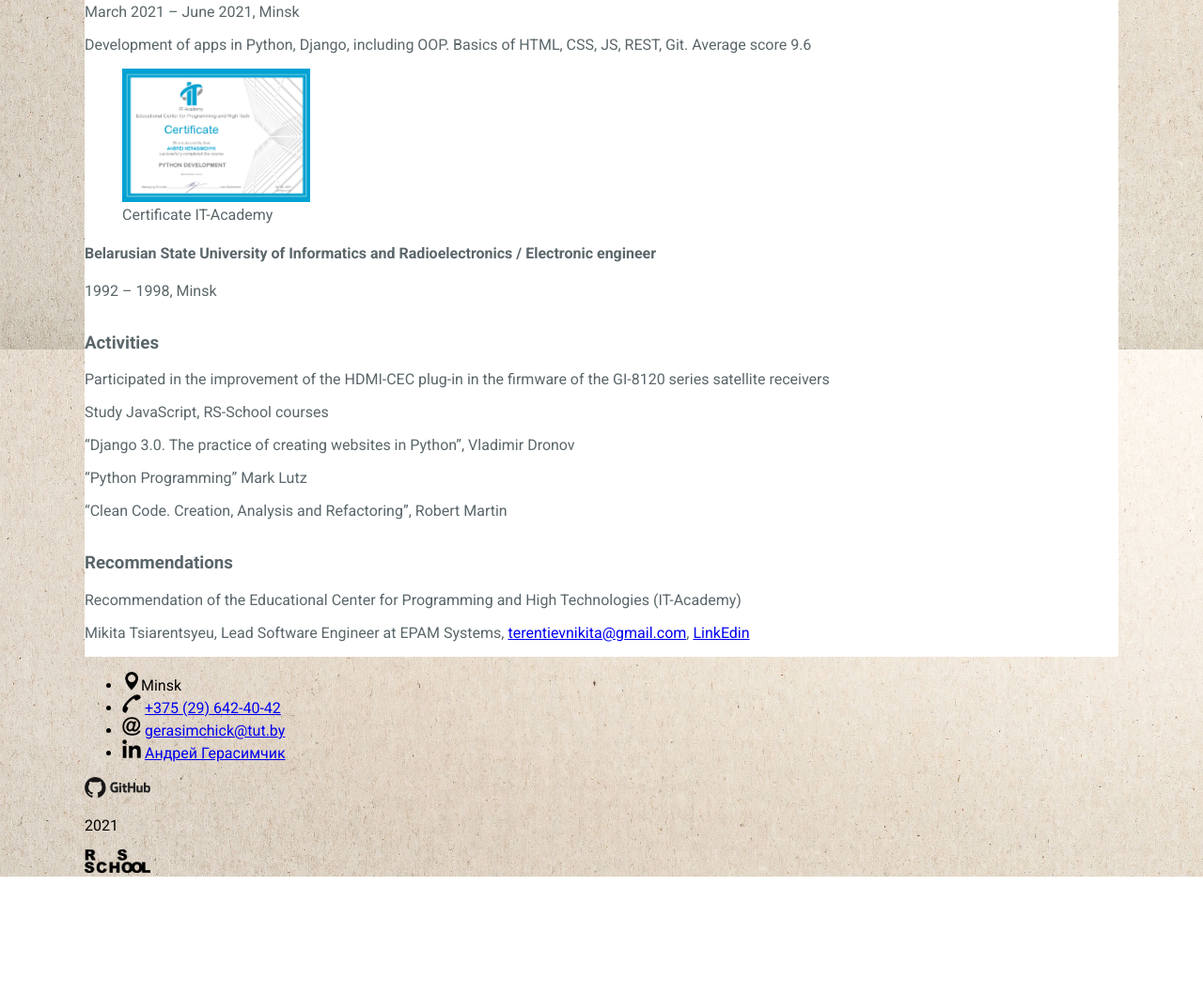
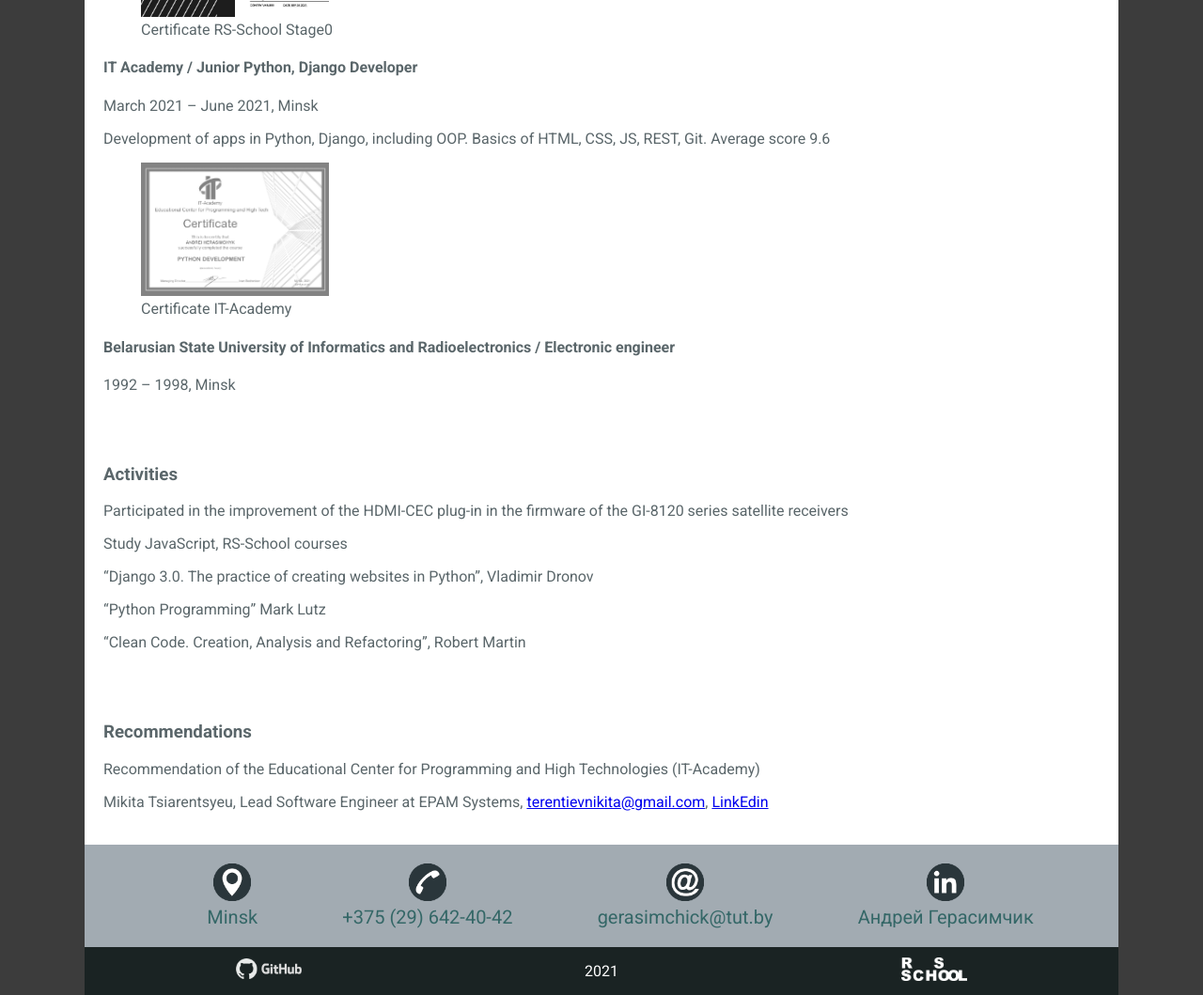
Before and after one commit to demmi/rsschool-cv, a plain HTML site: page index.html in a window 1280 px wide. Shown: the part 1337-2396 px from the top of the page at 94% size. Before the commit the page ends 2270 px from the top, so only its background shows below. Drawn offline with Linux system fonts and the light colour scheme.

Commit message:
feat: design fixes

```diff
--- a/index.html
+++ b/index.html
@@ -214,8 +214,11 @@
                     <p>July 2021 – PRESENT, Minsk</p>
                     <p>Development of apps in JavaScript</p>
                     <figure>
-                        <img src="./assets/images/RS-School_Sert.jpg" alt="Сертификат RS-School Stage0" width=200
-                            class="scale">
+                        <a target="_blank" href="./assets/images/RS-School_Sert.jpg">
+                            <img src="./assets/images/RS-School_Sert.jpg" alt="Сертификат RS-School Stage0" width=200
+                                class="scale">
+                        </a>
+
                         <figcaption>Certificate RS-School Stage0</figcaption>
                     </figure>
 
@@ -226,8 +229,11 @@
                         Average score 9.6</p>
 
                     <figure>
-                        <img src="./assets/images/IT_Academy_Sert.jpg" alt="Сертификат IT-Academy" width=200
-                            class="scale">
+                        <a target="_blank" href="./assets/images/IT_Academy_Sert.jpg">
+                            <img src="./assets/images/IT_Academy_Sert.jpg" alt="Сертификат IT-Academy" width=200
+                                class="scale">
+                        </a>
+
                         <figcaption>Certificate IT-Academy</figcaption>
                     </figure>
 
@@ -262,20 +268,28 @@
                 </section>
 
                 <section id="contact" class="contact">
+                    <h3 style="display: none;">Contacts</h3>
                     <ul>
                         <li>
-                            <img src="./assets/icon/Address_Fill_128x128.png" alt="Location" width="20">Minsk
+                            <a
+                                href="https://www.google.com/maps/place/%D0%9C%D0%B8%D0%BD%D1%81%D0%BA/@53.8934158,27.486246,11.75z/data=!4m5!3m4!1s0x46dbcfd35b1e6ad3:0xb61b853ddb570d9!8m2!3d53.9006011!4d27.558972?hl=ru"><img
+                                    src="./assets/icon/address.png" alt="Location" width="40"></a>
+                            <a
+                                href="https://www.google.com/maps/place/%D0%9C%D0%B8%D0%BD%D1%81%D0%BA/@53.8934158,27.486246,11.75z/data=!4m5!3m4!1s0x46dbcfd35b1e6ad3:0xb61b853ddb570d9!8m2!3d53.9006011!4d27.558972?hl=ru">Minsk</a>
                         </li>
                         <li>
-                            <img src="./assets/icon/Phone_Fill_128x128.png" alt="Phone number" width="20">
+                            <a href="tel:+375296424042"><img src="./assets/icon/phone.png" alt="Phone number"
+                                    width="40"></a>
                             <a href="tel:+375296424042">+375 (29) 642-40-42</a>
                         </li>
                         <li>
-                            <img src="./assets/icon/Email_Fill_128x128.png" alt="E-mail" width="20">
+                            <a href="mailto:gerasimchick@tut.by"><img src="./assets/icon/email.png" alt="E-mail"
+                                    width="40"></a>
                             <a href="mailto:gerasimchick@tut.by">gerasimchick@tut.by</a>
                         </li>
                         <li>
-                            <img src="./assets/icon/LinkedIn_Fill_128x128.png" alt="LinkEdin" width="20">
+                            <a href="https://www.linkedin.com/in/андрей-герасимчик-4286aa195/"><img
+                                    src="./assets/icon/linkedin.png" alt="LinkEdin" width="40"></a>
                             <a href="https://www.linkedin.com/in/андрей-герасимчик-4286aa195/">Андрей
                                 Герасимчик</a>
                         </li>
--- a/styles.css
+++ b/styles.css
@@ -4,15 +4,15 @@
     box-sizing: border-box;
 }
 
+html {
+    scroll-behavior: smooth;
+}
 
 body {
     height: 100%;
     font-family: Roboto;
-    background: url("./assets/images/watercolor-paper.jpg") fixed;
-    background-size: cover;
+    background-color: #3c3c3c;
     margin: 0;
-    /* background-attachment: scroll; */
-
 }
 
 .wrapper {}
@@ -96,10 +96,10 @@ main {
     z-index: 48;
     padding: 0 10px;
     color: #346767;
+    scroll-margin-top: 4rem;
 }
 
 .skills li {
-
     list-style: none;
     padding: 0px 20px 0px 20px;
 }
@@ -144,4 +144,46 @@ main {
 .recommendations {
     background-color: white;
     color: #5A666A;
+    padding: 20px 20px;
+    scroll-margin-top: 4rem;
 }
+
+.education img {
+    filter: grayscale(100%);
+}
+
+.contact {
+    background-color: #A2ABB2;
+    color: #346767;
+}
+
+.contact ul {
+    list-style: none;
+    display: flex;
+    justify-content: space-evenly;
+    font-size: 20px;
+}
+
+.contact a {
+    text-decoration: none;
+    color: #346767;
+}
+
+.contact li {
+    display: flex;
+    flex-direction: column;
+    align-items: center;
+}
+
+footer {
+    display: flex;
+    justify-content: space-around;
+    align-items: center;
+    background-color: #1A2323;
+    color: white;
+    padding: 0 10px;
+}
+
+footer img {
+    filter: invert(100%);
+}
```
Also changed, not shown: assets/icon/Address_Fill_128x128.png (deleted), assets/icon/Email_Fill_128x128.png (deleted), assets/icon/LinkedIn_Fill_128x128.png (deleted), assets/icon/Phone_Fill_128x128.png (deleted), assets/icon/address.png (added), assets/icon/email.png (added), assets/icon/linkedin.png (added), assets/icon/phone.png (added).
